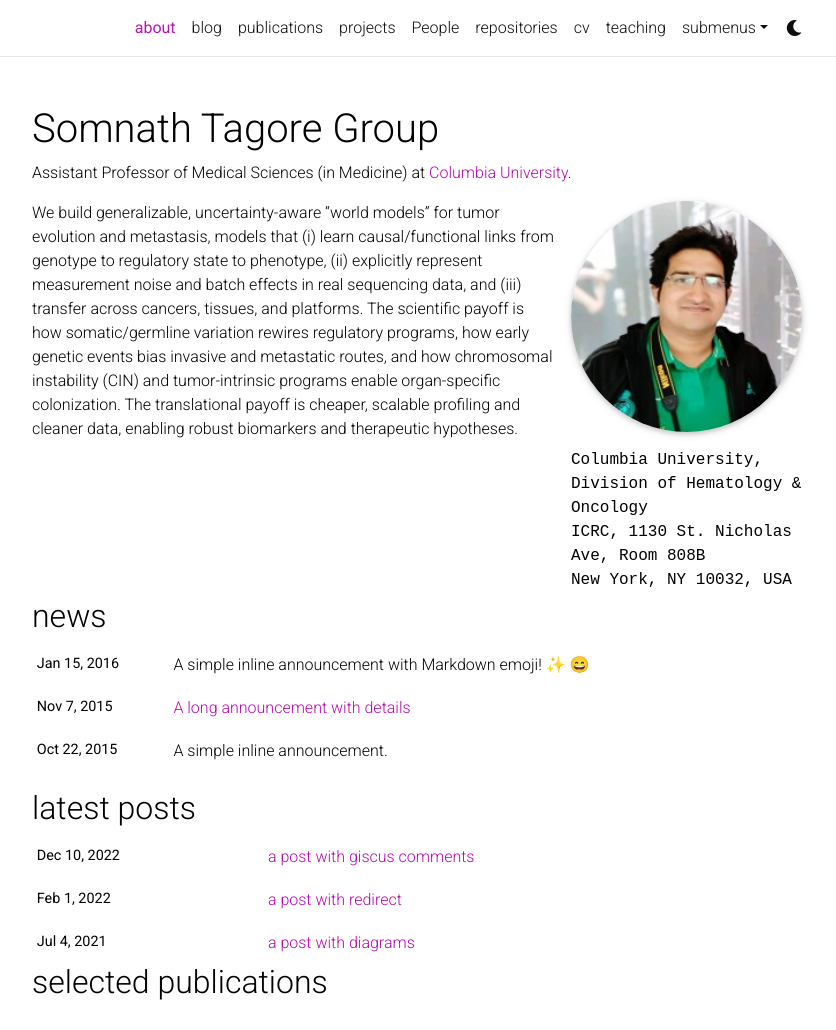
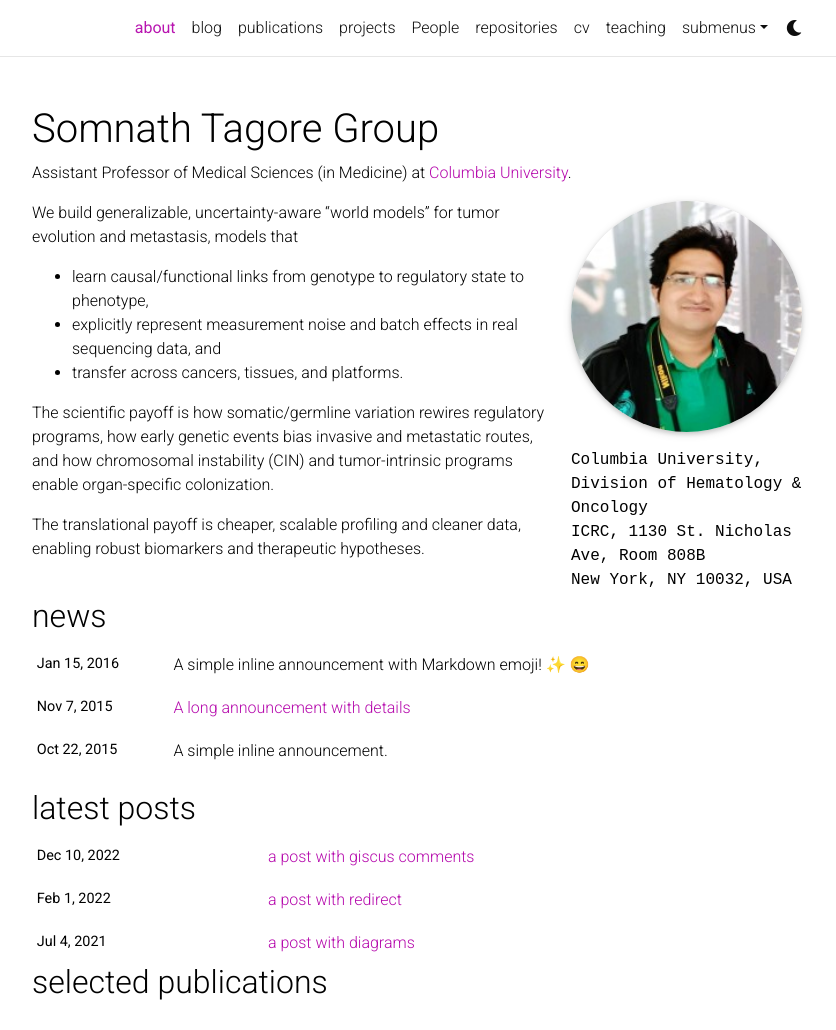
Before and after one commit to somnathtagore/somnathtagore.github.io, a Jekyll site: the page built from _pages/about.md, in a window 1280 px wide and 1338 px high, cut to the strip 0-1030 px from the top of the window. Shown: the whole strip, without its empty margins (223-1059 px from the left). Built offline with Jekyll 4.4.1, drawn with Linux system fonts in a browser that asks for light colours; full-size pictures stand in for the smaller copies a plugin makes; emoji names are drawn with the system emoji font; comment, search, counter and statistics services are not loaded; a style sheet for code colours, icons or effects is not loaded.

Commit message:
Update about.md

```diff
--- a/_pages/about.md
+++ b/_pages/about.md
@@ -19,4 +19,11 @@
 social: true  # includes social icons at the bottom of the page
 ---
 
-We build generalizable, uncertainty-aware “world models” for tumor evolution and metastasis, models that (i) learn causal/functional links from genotype to regulatory state to phenotype, (ii) explicitly represent measurement noise and batch effects in real sequencing data, and (iii) transfer across cancers, tissues, and platforms. The scientific payoff is how somatic/germline variation rewires regulatory programs, how early genetic events bias invasive and metastatic routes, and how chromosomal instability (CIN) and tumor-intrinsic programs enable organ-specific colonization. The translational payoff is cheaper, scalable profiling and cleaner data, enabling robust biomarkers and therapeutic hypotheses.
+We build generalizable, uncertainty-aware “world models” for tumor evolution and metastasis, models that
+- learn causal/functional links from genotype to regulatory state to phenotype,
+- explicitly represent measurement noise and batch effects in real sequencing data, and
+- transfer across cancers, tissues, and platforms.
+
+The scientific payoff is how somatic/germline variation rewires regulatory programs, how early genetic events bias invasive and metastatic routes, and how chromosomal instability (CIN) and tumor-intrinsic programs enable organ-specific colonization.
+
+The translational payoff is cheaper, scalable profiling and cleaner data, enabling robust biomarkers and therapeutic hypotheses.
```
